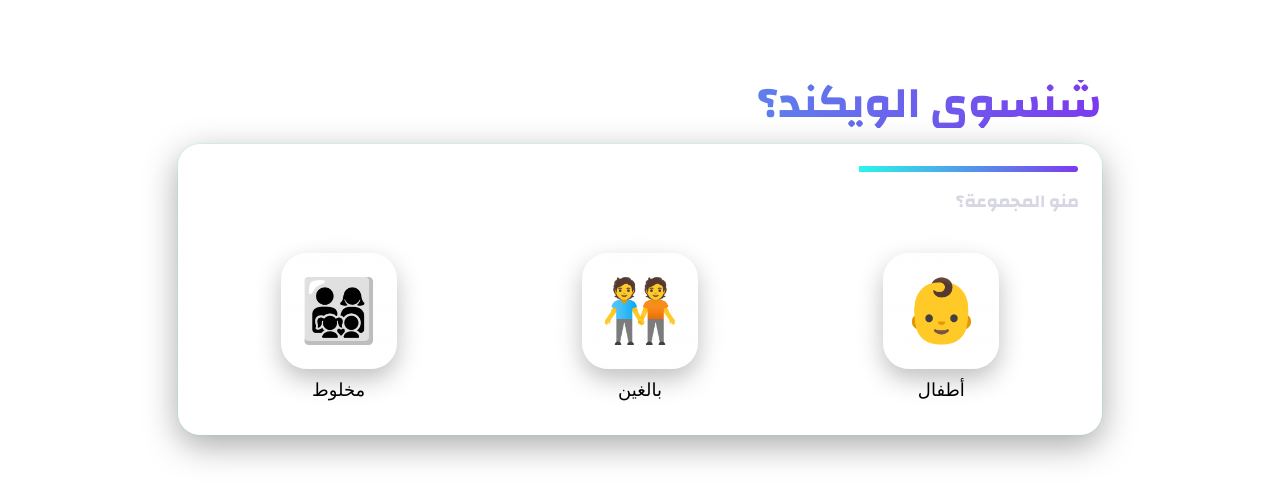
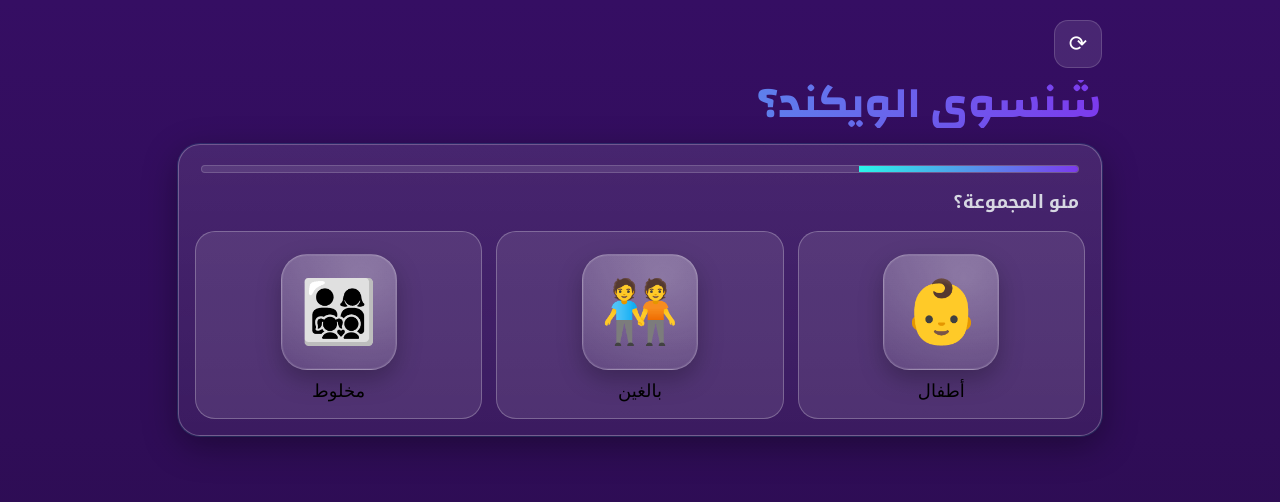
Before and after one commit to Beamingkhaled/Fahad, a plain HTML site: page index.html in a window 1280 px wide. Drawn offline with Linux system fonts and the light colour scheme; a web font is replaced by a local one.

Commit message:
Update index.html

```diff
--- a/index.html
+++ b/index.html
@@ -48,16 +48,17 @@
 *{box-sizing:border-box}
 html,body{height:100%}
 html{scroll-behavior:smooth}
-body{
-  margin:0; color:var(--text);
-  font-family:"Changa","Cairo Play",ui-sans-serif,system-ui,-apple-system,Segoe UI,"Noto Kufi Arabic",Arial,sans-serif;
-  -webkit-font-smoothing:antialiased;
-  background:
-    radial-gradient(1200px 800px at 80% -10%, #8a2be240 0%, transparent 60%),
-    radial-gradient(900px 900px at -10% 110%, rgba(42,245,233,.35) 0%, transparent 60%),
-    linear-gradient(135deg, var(--bg1), var(--bg2) 55%, var(--bg3));
-  min-height:100dvh; overflow-x:hidden; -webkit-tap-highlight-color:transparent;
-  padding:env(safe-area-inset-top) env(safe-area-inset-right) env(safe-area-inset-bottom) env(safe-area-inset-left);
+body {
+  margin: 0;
+  min-height: 100vh;
+  font-family: ui-sans-serif, system-ui, -apple-system, "Segoe UI", Roboto, "Noto Kufi Arabic", "Noto Sans", Arial, sans-serif;
+  color: #fff;
+
+  /* smooth purple gradient background */
+  background: linear-gradient(180deg, #350e63 0%, #2a0c4d 100%);
+  background-attachment: fixed;
+  background-repeat: no-repeat;
+  background-size: cover;
 }
 
 /* =====================================================================
```
